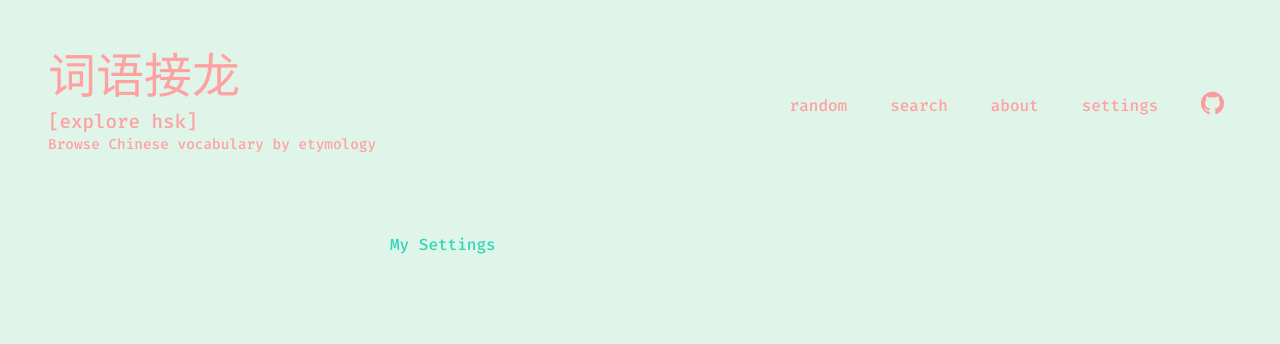
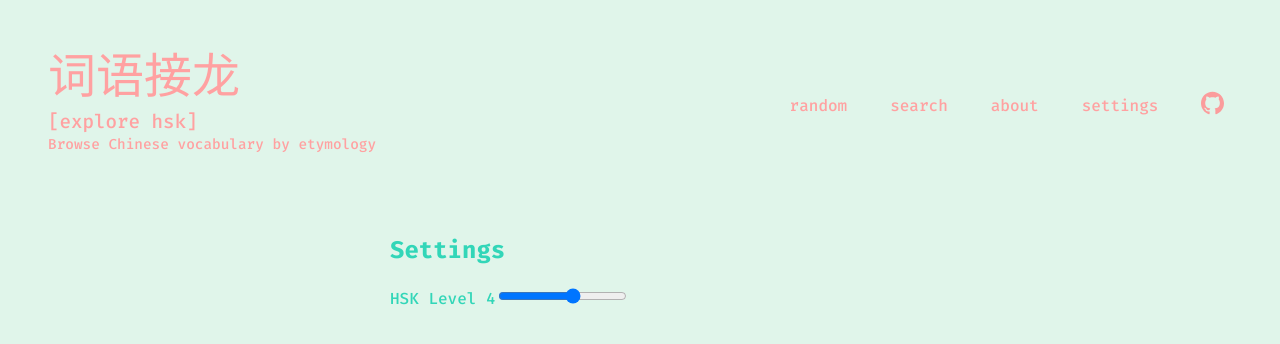
Before and after one commit to syltruong/explorehsk, a React (Create React App) app in the folder frontend-react/: page /settings in a window 1280 px wide. Shown: the top 344 px of the page. Built offline with nearby package versions, Linux system fonts and the light colour scheme.

Commit message:
operational slider

```diff
--- a/frontend-react/src/Settings.js
+++ b/frontend-react/src/Settings.js
@@ -1,9 +1,30 @@
 // import './About.css'
+import {useState} from "react"
 
 function Settings() {
+
+    const [hskLevel, setHskLevel] = useState(4)
+
+    const onChange = event => {
+        setHskLevel(event.target.value)
+    }
+
     return (
         <section className={"en"}>
-            My Settings
+            <h2>Settings</h2>
+            <form>
+                <label for="hsk-level-slider">
+                    HSK Level <span id="hsk-level-span">{hskLevel}</span>
+                </label>
+                <input
+                    type="range"
+                    min="1"
+                    max="6"
+                    value={hskLevel}
+                    name="hsk-level-slider"
+                    onChange={onChange}
+                />
+            </form>
         </section>
     )
 }
```
